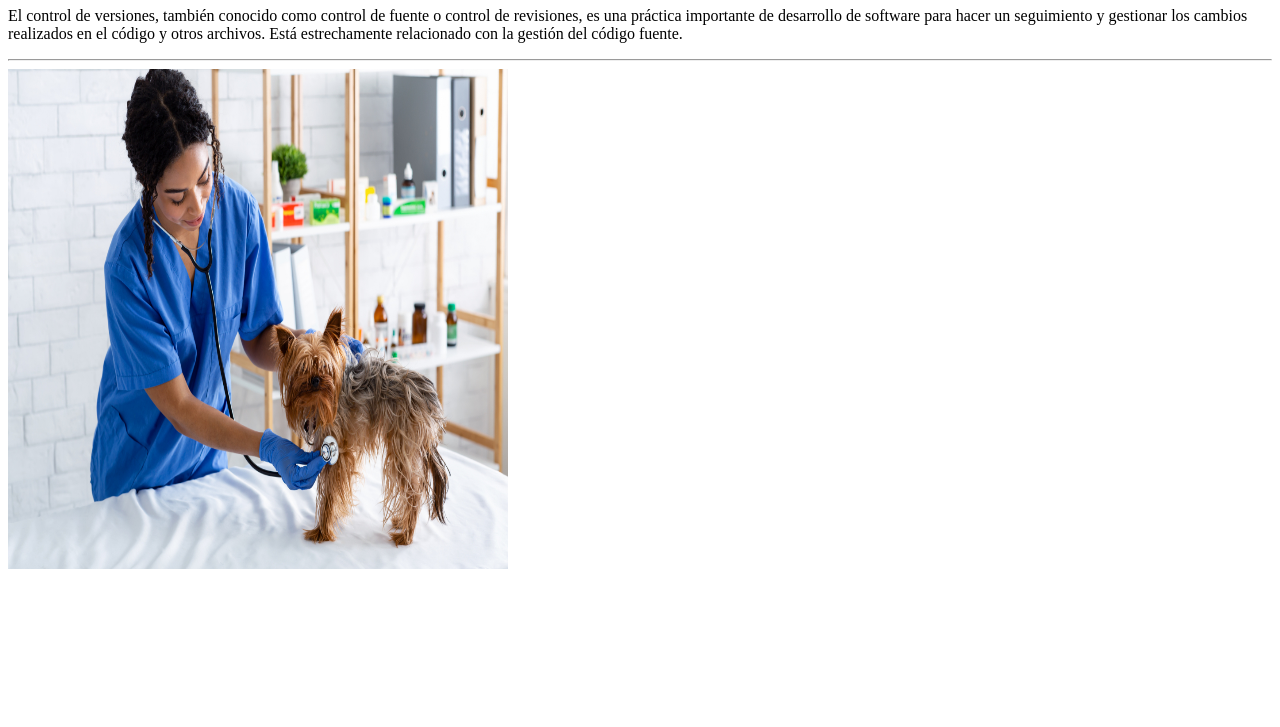
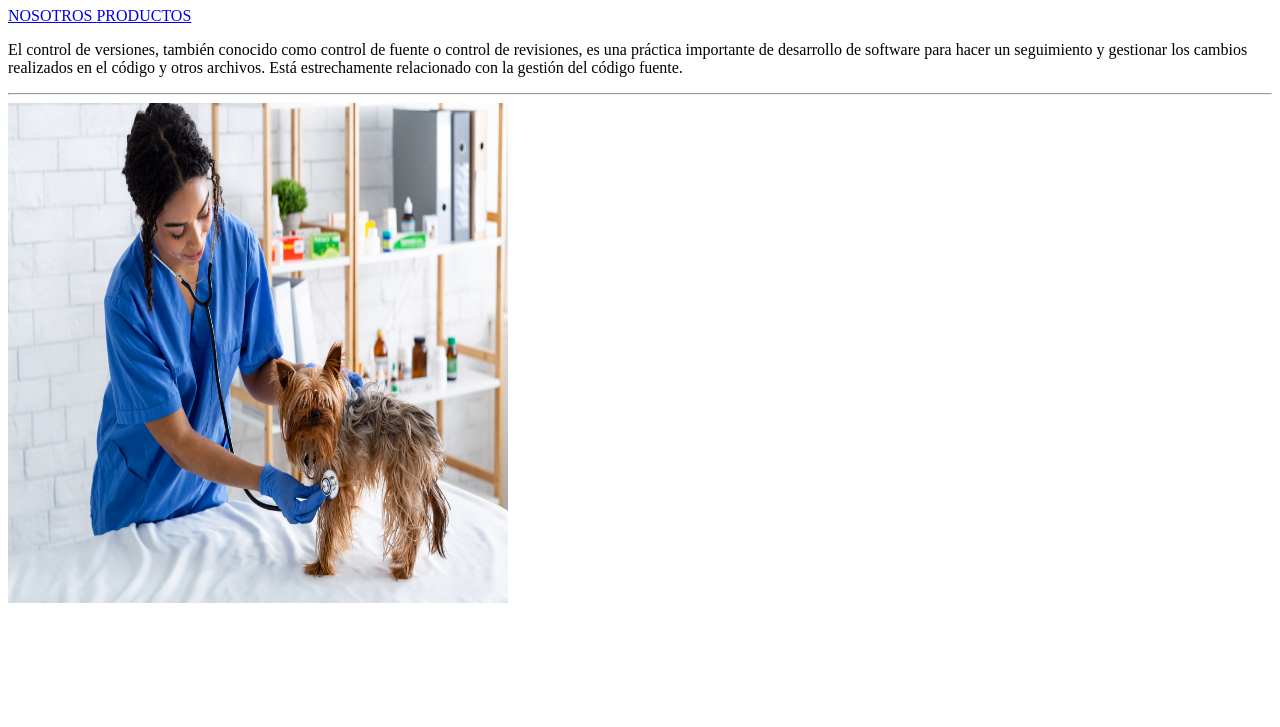
Before and after one commit to JorgeOto147/veterinaria, a plain HTML site: page index.html in a window 1280 px wide. Shown: the part 73-800 px from the top of the page. Drawn offline with Linux system fonts and the light colour scheme.

Commit message:
Creando la barra de navegación

```diff
--- a/index.html
+++ b/index.html
@@ -7,6 +7,16 @@
 </head>
 <body>
     <h1>CONTROL DE VERSIONES</h1>
+    <!--BARRA DE NAVEGACIÓN-->
+    <nav>
+        <a href="google.com">
+            NOSOTROS
+        </a>
+        <a href="youtube.com">
+            PRODUCTOS
+        </a>
+
+    </nav>
     <p>
         El control de versiones, también conocido como control de fuente o control de revisiones, es una práctica importante de desarrollo de software para hacer un seguimiento y gestionar los cambios realizados en el código y otros archivos. Está estrechamente relacionado con la gestión del código fuente.
     </p>
```
